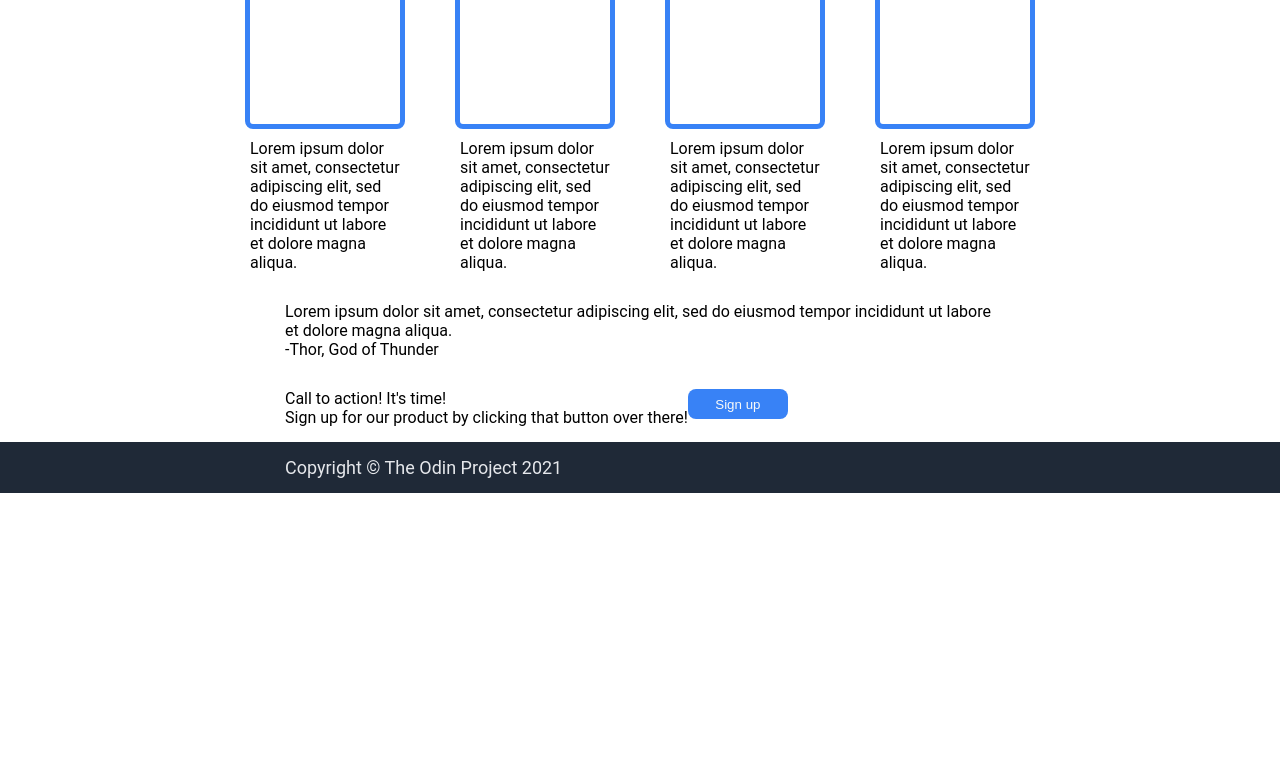
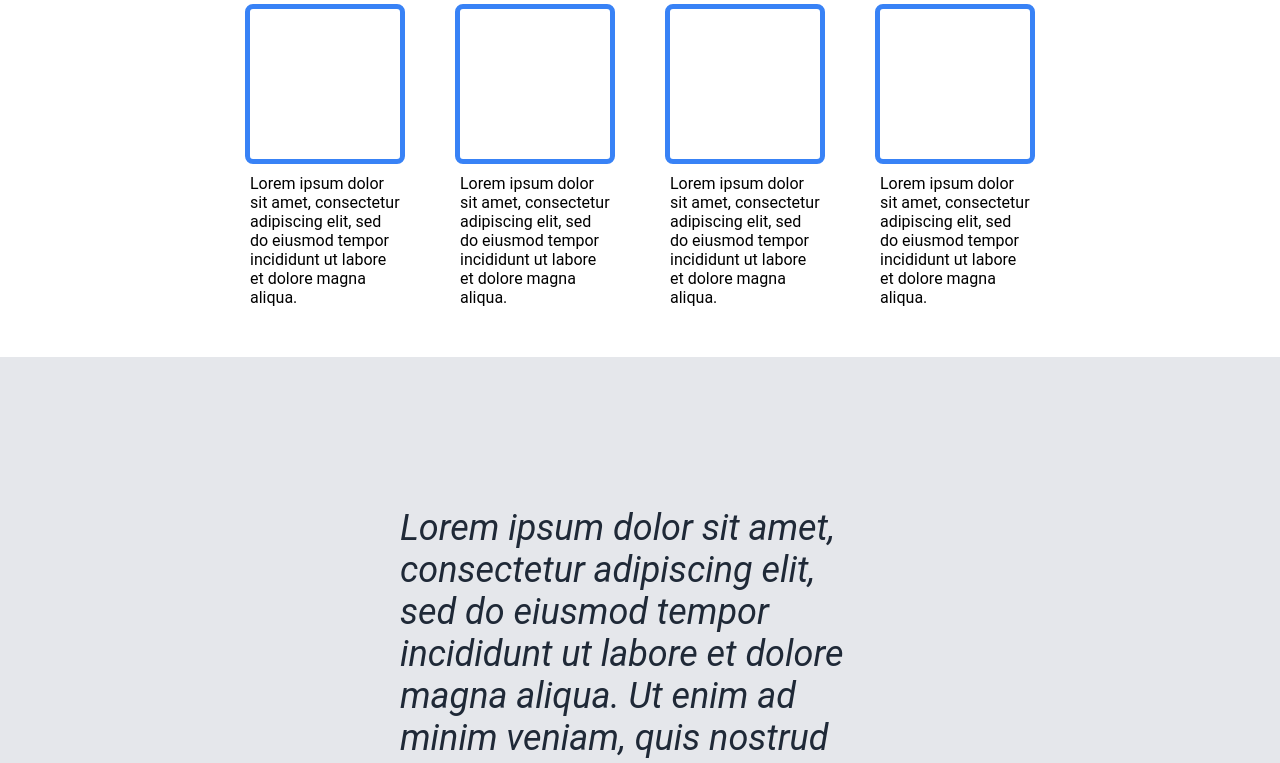
Before and after one commit to kraugl/odin-landing-page, a plain HTML site: page index.html in a window 1280 px wide. Shown: the part 653-1416 px from the top of the page. Before the commit the page ends 1146 px from the top, so only its background shows below. Drawn offline with Linux system fonts and the light colour scheme.

Commit message:
Add styles to the quotation section

```diff
--- a/index.html
+++ b/index.html
@@ -53,13 +53,13 @@
     </div>
 
     <div class="flex quotation">
-        <div class="quote">Lorem ipsum dolor sit amet, consectetur adipiscing elit, sed do eiusmod tempor incididunt ut labore et dolore magna aliqua.</div>
+        <div class="quote">Lorem ipsum dolor sit amet, consectetur adipiscing elit, sed do eiusmod tempor incididunt ut labore et dolore magna aliqua. Ut enim ad minim veniam, quis nostrud exercitation ullamco laboris nisi ut aliquip ex ea commodo consequat.</div>
         <div class="author">-Thor, God of Thunder</div>
     </div>
 
     <div class="flex call-to-action">
         <div class="flex call-to-action-text">
-            <div class="bigger text">Call to action! It's time!</div>
+            <div class="bigger-text">Call to action! It's time!</div>
             <div class="text">Sign up for our product by clicking that button over there!</div>
         </div>
         <button class="sign-up">Sign up</button>
--- a/styles.css
+++ b/styles.css
@@ -104,6 +104,7 @@ ul {
 .information {
     align-items: center;
     gap: 20px;
+    padding: 50px 285px;
 }
 
 .info-card-container {
@@ -130,3 +131,22 @@ ul {
 .info-card-text {
     inline-size: 150px;
 }
+
+.quotation {
+    background-color: #e5e7eb;
+    justify-content: center;
+    align-items: center;
+    padding: 150px 400px 120px;
+}
+
+.quote {
+    font-size: 36px;
+    font-style: italic;
+    color: #1F2937;
+}
+
+.author {
+    font-size: 20px;
+    font-weight: bold;
+    align-self: flex-end;
+}
```
